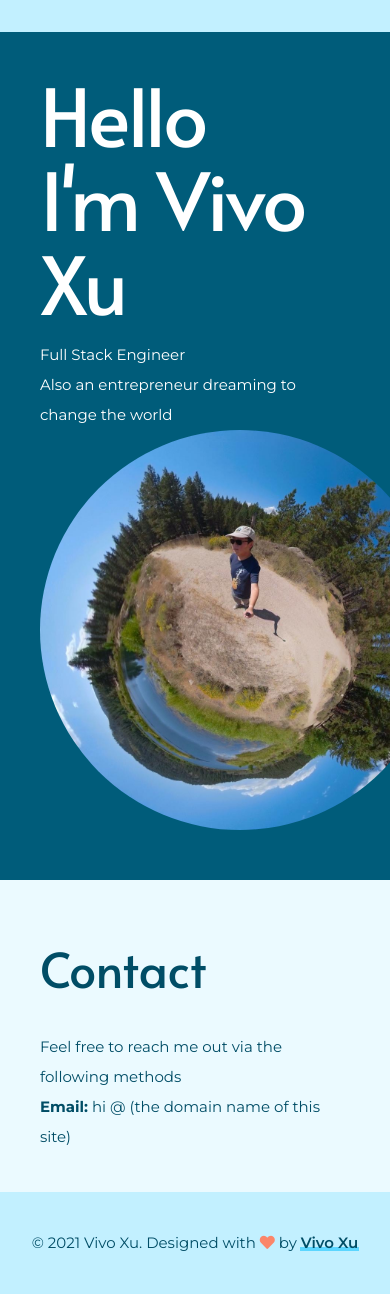
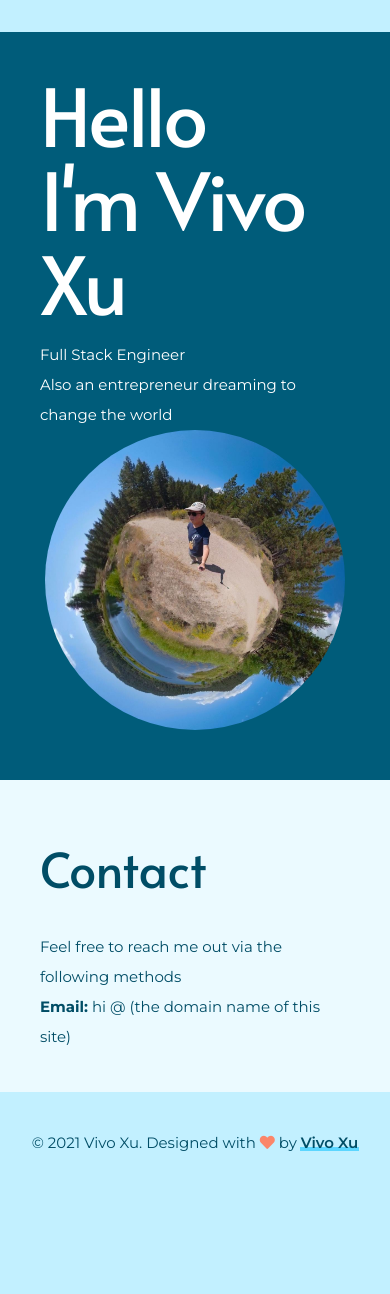
Before and after one commit to vivoxu/vivoxu.github.io, a Jekyll site: the page built from index.html, in a window 390 px wide. Built offline with Jekyll 4.4.1, drawn with Linux system fonts in a browser that asks for light colours; after the commit the page ends 1194 px from its top, so only the background shows below that.

Commit message:
update mobile style

```diff
--- a/_config.yml
+++ b/_config.yml
@@ -1,7 +1,7 @@
 # Site Settings
 description: Homepage for Vivo Xu
-# favicon file. e.g. images/favicon.ico
-#favicon:
+# favicon file. e.g. /assets/images/favicon.ico
+favicon: /assets/images/favicon.ico
 
 # Change it according to your repository name
 # disabling it if you are using a custom domain
--- a/_sass/_base.scss
+++ b/_sass/_base.scss
@@ -95,13 +95,13 @@
 
 .profile-image {
   margin-bottom: -200px;
-}
 
-.profile-image img {
-  width: 400px;
-  height: 400px;
-  object-fit: cover;
-  border-radius: 50%;
+  img {
+    width: 400px;
+    height: 400px;
+    object-fit: cover;
+    border-radius: 50%;
+  }
 }
 
 .footer {
--- a/_sass/_responsive.scss
+++ b/_sass/_responsive.scss
@@ -11,6 +11,12 @@
 
   .profile-image {
     margin-bottom: unset;
+    text-align: center;
+
+    img {
+      width: 300px;
+      height: 300px;
+    }
   }
 }
 
```
Also changed, not shown: assets/images/favicon.ico (added).
